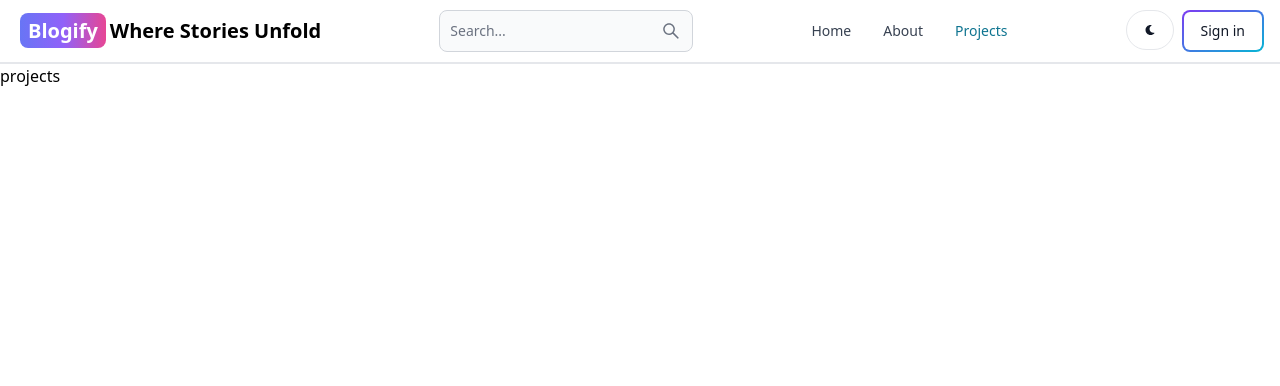
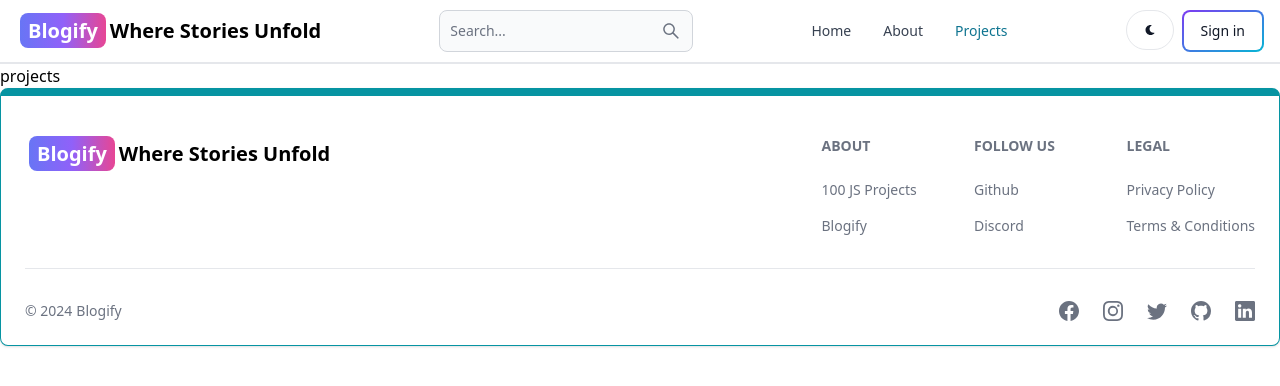
Before and after one commit to GR-2004/mern-blog-application, a React (Vite) app in the folder frontend/: page /projects in a window 1280 px wide. Shown: the top 386 px of the page. Built offline with nearby package versions, Linux system fonts and the light colour scheme.

Commit message:
created a footer component

```diff
--- a/frontend/src/App.jsx
+++ b/frontend/src/App.jsx
@@ -7,6 +7,7 @@
 import Dashboard from './pages/Dashboard.jsx'
 import Projects from './pages/Projects.jsx'
 import Header from './components/Header.jsx'
+import FooterCom from './components/Footer.jsx'
 
 const App = () => {
   return (
@@ -20,9 +21,8 @@
           <Route path='/sign-in' element={<Signin/>} />
           <Route path='/dashboard' element={<Dashboard/>} />
           <Route path='/projects' element={<Projects/>} />
-
-
         </Routes>
+        <FooterCom />
       </BrowserRouter>
     </div>
   )
--- /dev/null
+++ b/frontend/src/components/Footer.jsx
@@ -0,0 +1,80 @@
+import React from "react";
+import { Footer } from "flowbite-react";
+import { Link } from "react-router-dom";
+import {BsFacebook, BsGithub, BsInstagram, BsLinkedin, BsTwitter} from 'react-icons/bs'
+
+const FooterCom = () => {
+  return (
+    <Footer container className="border border-t-8 border-teal-500">
+      <div className="w-full max-w-7xl mx-auto">
+        <div className="grid w-full justify-between sm:flex md:grid-cols-1">
+          <div className="mt-5">
+            <Link
+              to="/"
+              className=" self-center whitespace-nowrap text-lg sm:text-xl font-bold dark:text-white"
+            >
+              <span className="px-2 mx-1 py-1 bg-gradient-to-r from-indigo-500 via-purple-500 to-pink-500 rounded-lg text-white">
+                Blogify
+              </span>
+              Where Stories Unfold
+            </Link>
+          </div>
+          <div className="grid grid-cols-2 gap-8 mt-4 sm:grid-cols-3 sm:gap-6">
+            <div>
+              <Footer.Title title="About" />
+              <Footer.LinkGroup col>
+                <Footer.Link
+                  href="https://www.100jsprojects.com"
+                  target="_blank"
+                  rel="noopener noreferrer"
+                >
+                  100 JS Projects
+                </Footer.Link>
+                <Footer.Link
+                  href="/about"
+                  target="_blank"
+                  rel="noopener noreferrer"
+                >
+                  Blogify
+                </Footer.Link>
+              </Footer.LinkGroup>
+            </div>
+            <div>
+              <Footer.Title title="Follow us" />
+              <Footer.LinkGroup col>
+                <Footer.Link
+                  href="https://www.github.com/GR-2004"
+                  target="_blank"
+                  rel="noopener noreferrer"
+                >
+                  Github
+                </Footer.Link>
+                <Footer.Link href="#">Discord</Footer.Link>
+              </Footer.LinkGroup>
+            </div>
+            <div>
+              <Footer.Title title="Legal" />
+              <Footer.LinkGroup col>
+                <Footer.Link href="#">Privacy Policy</Footer.Link>
+                <Footer.Link href="#">Terms &amp; Conditions</Footer.Link>
+              </Footer.LinkGroup>
+            </div>
+          </div>
+        </div>
+        <Footer.Divider />
+        <div className="w-full sm:flex sm:items-center sm:justify-between">
+            <Footer.Copyright href='#' by="Blogify" year={new Date().getFullYear()} />
+            <div className="flex gap-6 sm:mt-0 mt-4 sm:justify-center">
+                <Footer.Icon href="#" icon={BsFacebook} />
+                <Footer.Icon href="#" icon={BsInstagram} />
+                <Footer.Icon href="#" icon={BsTwitter} />
+                <Footer.Icon href="https://github.com/GR-2004" icon={BsGithub} />
+                <Footer.Icon href="#" icon={BsLinkedin} />
+            </div>
+        </div>
+      </div>
+    </Footer>
+  );
+};
+
+export default FooterCom;
```
